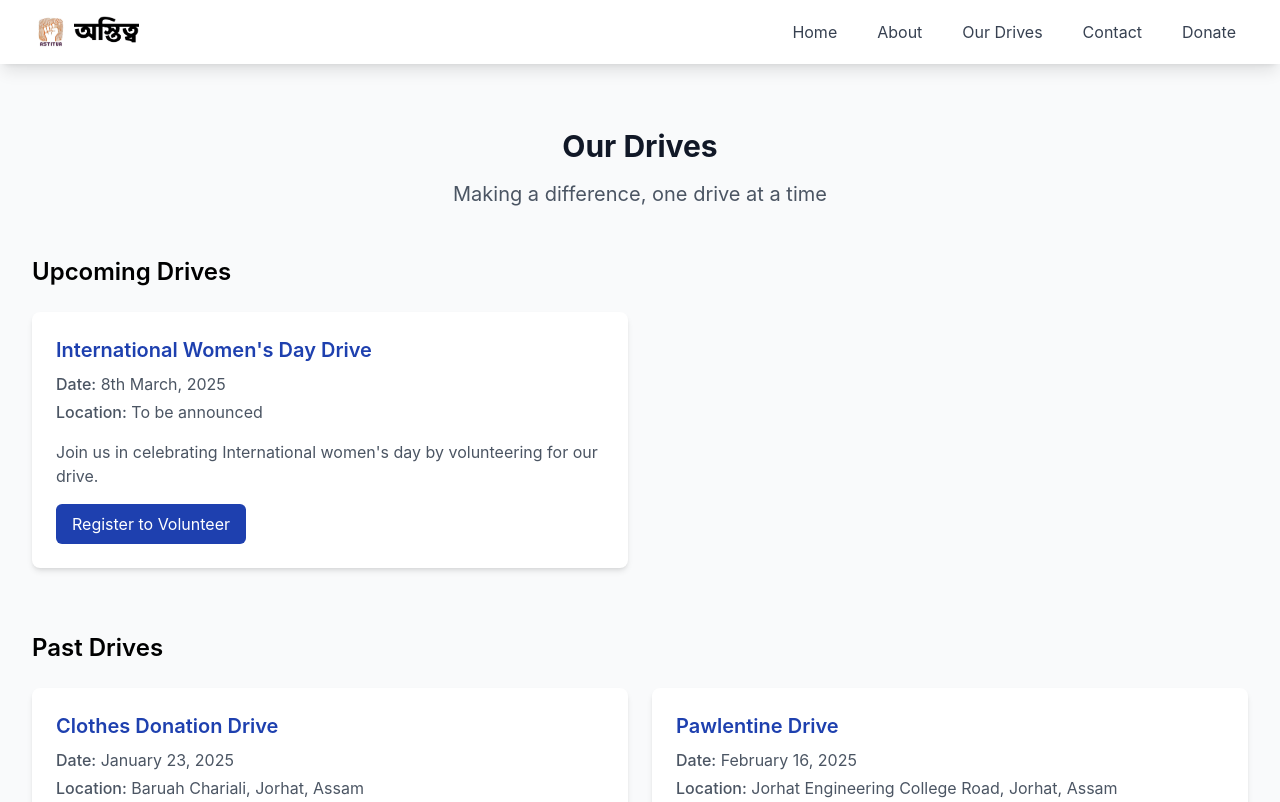
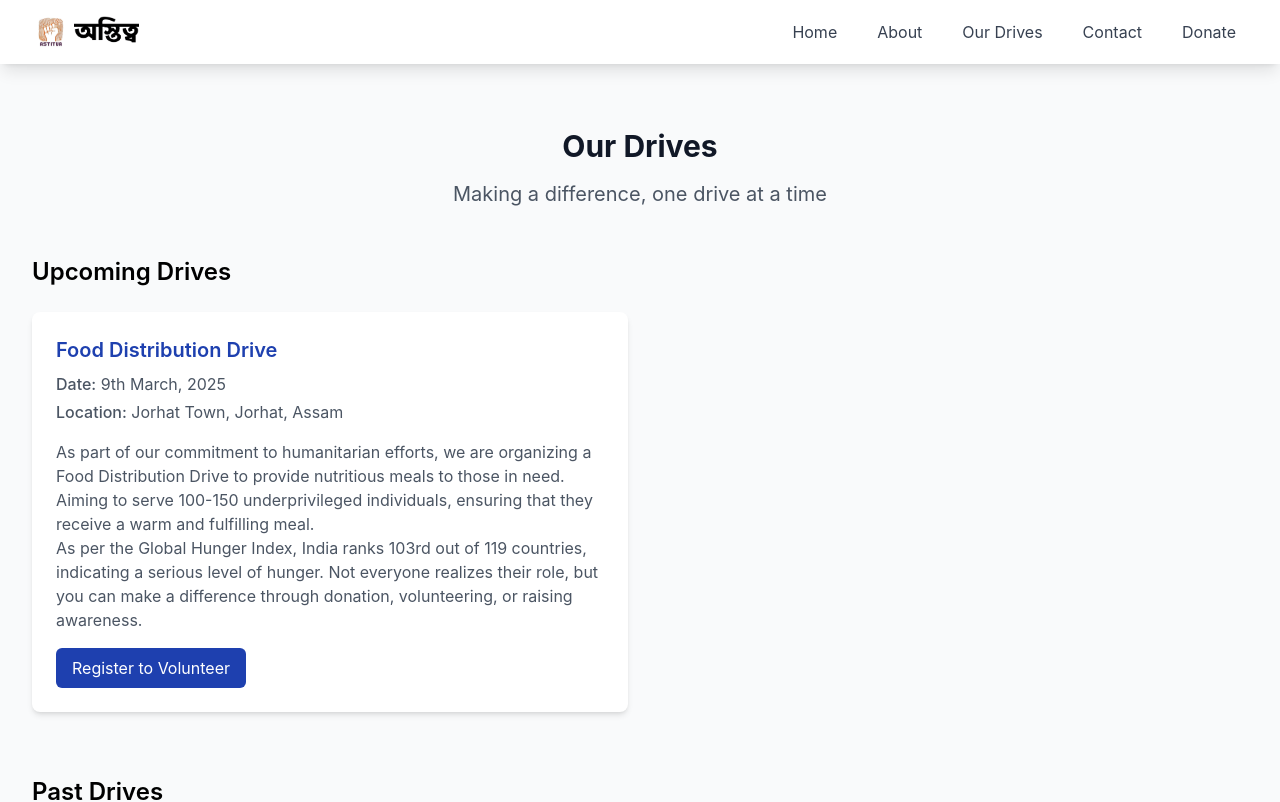
Before and after one commit to nitul8/astitva, a React (Vite) app: page /drives in a window 1280 px wide. Shown: the top 802 px of the page. Built offline with nearby package versions, Linux system fonts and the light colour scheme.

Commit message:
Update version to 1.1.1, add new partner and member images, and modify upcoming drives details

```diff
--- a/package.json
+++ b/package.json
@@ -1,7 +1,7 @@
 {
     "name": "astitva-website",
     "private": true,
-    "version": "1.1.0",
+    "version": "1.1.1",
     "type": "module",
     "scripts": {
         "dev": "vite",
--- a/src/constant/drives/upcoming.jsx
+++ b/src/constant/drives/upcoming.jsx
@@ -1,12 +1,26 @@
 const upcomingDrives = [
     {
         id: 1,
-        title: "International Women's Day Drive",
-        date: "8th March, 2025",
-        location: "To be announced",
-        description:
-            "Join us in celebrating International women's day by volunteering for our drive.",
-        link: "https://forms.visme.co/formsPlayer/vdz4qo6d-women-s-day",
+        title: "Food Distribution Drive",
+        date: "9th March, 2025",
+        location: "Jorhat Town, Jorhat, Assam",
+        description: (
+            <div>
+                <p>
+                    As part of our commitment to humanitarian efforts, we are
+                    organizing a Food Distribution Drive to provide nutritious
+                    meals to those in need. Aiming to serve 100-150
+                    underprivileged individuals, ensuring that they receive a
+                    warm and fulfilling meal.
+                </p>
+                <p>
+                    As per the Global Hunger Index, India ranks 103rd out of 119
+                    countries, indicating a serious level of hunger. Not
+                    everyone realizes their role, but you can make a difference
+                    through donation, volunteering, or raising awareness.
+                </p>
+            </div>
+        ),
     },
 ];
 
--- a/src/constant/members/nonjec.jsx
+++ b/src/constant/members/nonjec.jsx
@@ -1,5 +1,6 @@
 import shyamolima from "../../assets/nonjec/shyamolima.png";
 import amisha from "../../assets/nonjec/amisha.png";
+import jayshree from "../../assets/nonjec/jayshree.jpeg";
 
 const nonjec = [
     {
@@ -14,5 +15,12 @@ const nonjec = [
         name: "Amisha Chutia",
         role: "Member",
     },
+    {
+        id: 3,
+        imgSrc: jayshree,
+        name: "Jayshree Doloi",
+        role: "Member",
+    },
 ];
+
 export default nonjec;
--- a/src/pages/drives/FoodDonation.jsx
+++ b/src/pages/drives/FoodDonation.jsx
@@ -31,7 +31,7 @@ const FoodDonation = () => {
             const result = await response.json();
 
             if (response.ok) {
-                alert(result.message);
+                alert("Submitted");
                 setFormData({
                     name: "",
                     email: "",
--- a/src/pages/home/Home.jsx
+++ b/src/pages/home/Home.jsx
@@ -11,6 +11,8 @@ import nhm from "../../assets/partners/nhm.png";
 import tps from "../../assets/partners/tps.jpeg";
 import nawf from "../../assets/partners/nawf.jpg";
 import jec from "../../assets/partners/jec.jpg";
+import showeringhope from "../../assets/partners/showeringhope.jpeg";
+
 import Footer from "./Footer";
 
 // Array of partner logos
@@ -20,6 +22,7 @@ const partners = [
     {name: "The Period Society, Assam", logo: tps},
     {name: "Nu Animal Welfare Foundation", logo: nawf},
     {name: "Jorhat Engineering College", logo: jec},
+    {name: "Showering Hope", logo: showeringhope},
 ];
 
 const Home = () => {
```
Also changed, not shown: src/assets/nonjec/jayshree.jpeg (added), src/assets/partners/showeringhope.jpeg (added).
